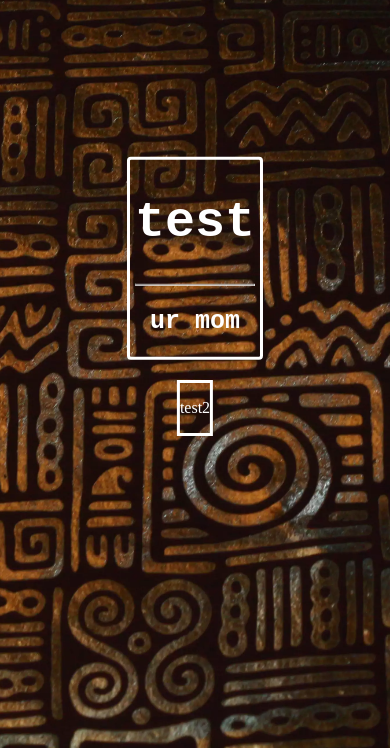
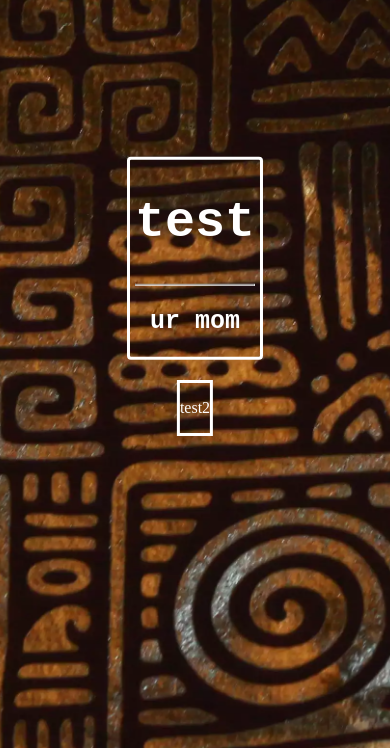
Before and after one commit to wonder-coconut/unitygame, a PHP site: page /test.html in a window 390 px wide. Shown: the top 748 px of the page. Run offline with PHP 8.4, Linux system fonts and the light colour scheme.

Commit message:
mobile test

```diff
--- a/css/test.css
+++ b/css/test.css
@@ -3,7 +3,7 @@ body    {background-image: url("background.webp");
         height: 500px;
         background-position: center;
         background-repeat: no-repeat;
-        background-size: 1500px;
+        background-size: 2500px;
         position: relative;
         }
 
```
